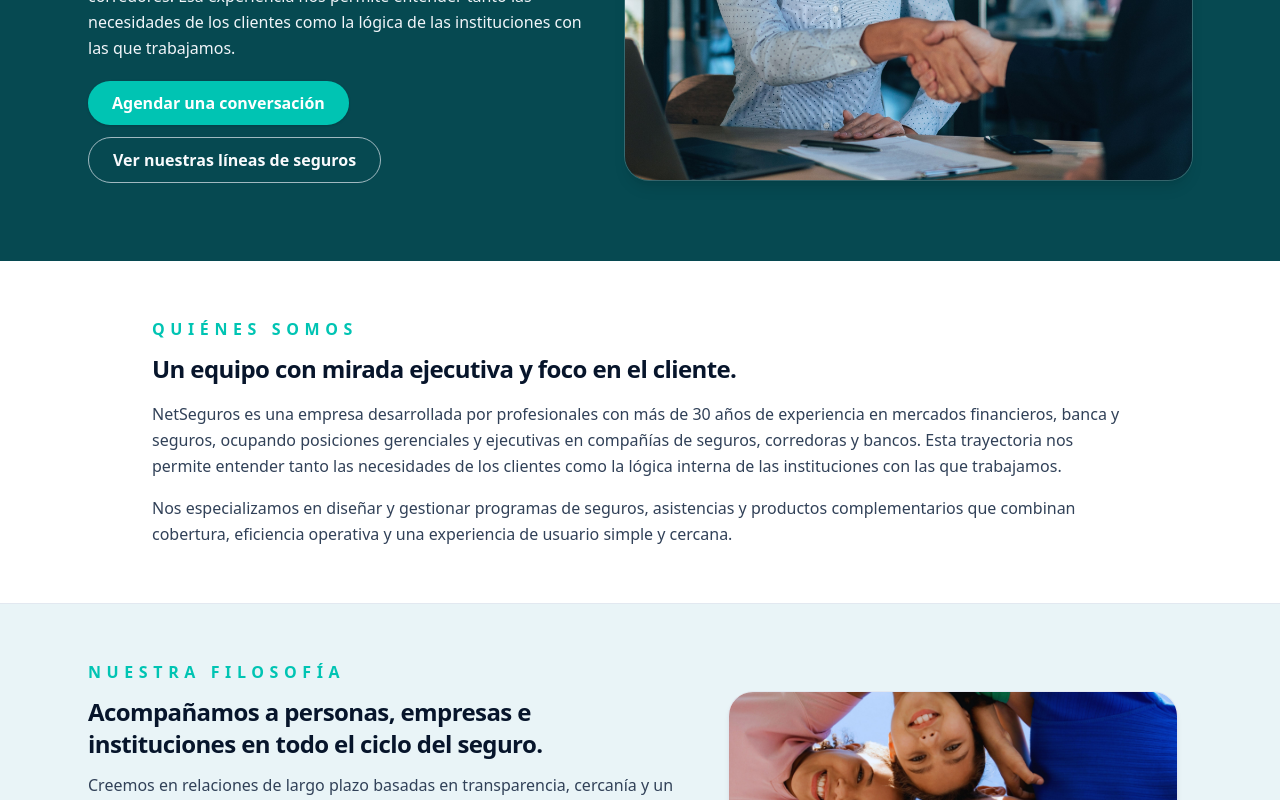
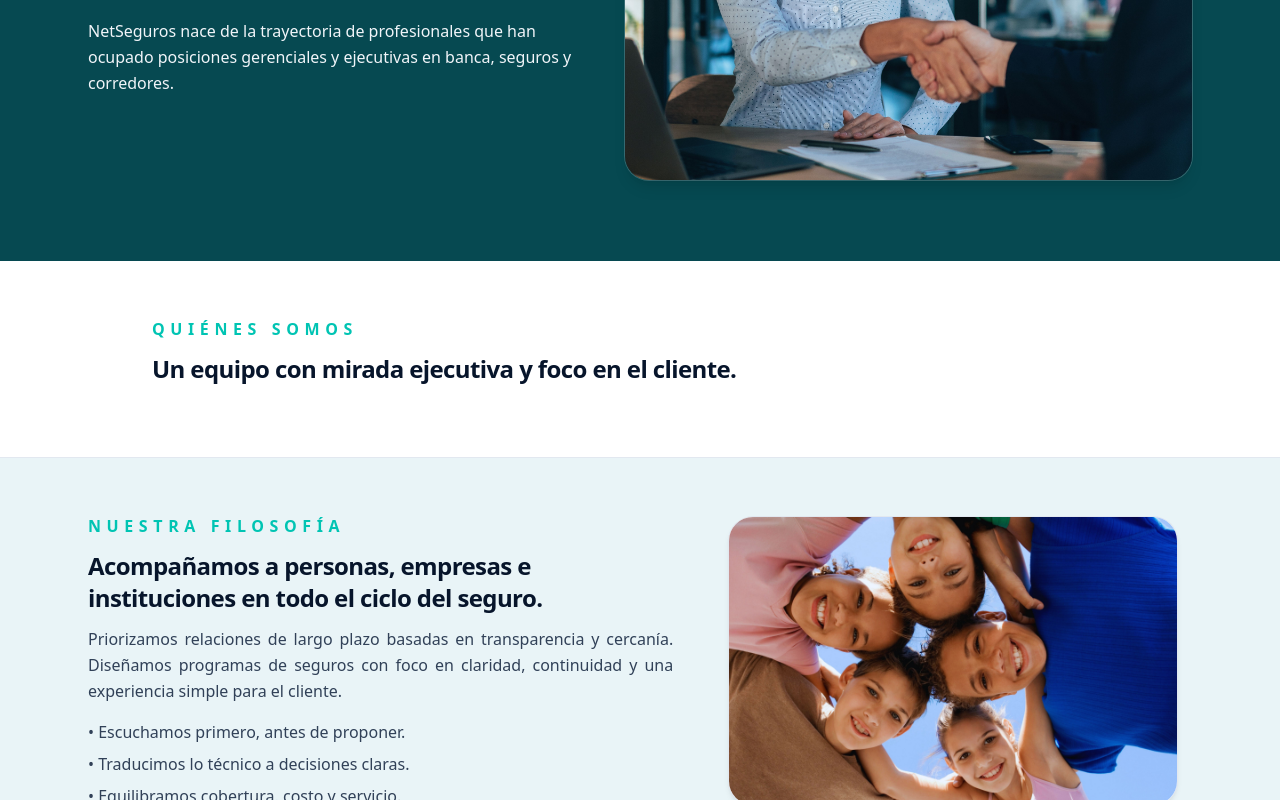
Before and after one commit to sebamusea/netseguros-web, a Next.js app: page /nosotros in a window 1280 px wide. Shown: the part 400-1200 px from the top of the page. Built offline with nearby package versions, Linux system fonts and the light colour scheme.

Commit message:
Actualización 4

```diff
--- a/src/app/nosotros/page.tsx
+++ b/src/app/nosotros/page.tsx
@@ -21,24 +21,9 @@ export default function NosotrosPage() {
               <p className="text-sm sm:text-base text-slate-100 leading-relaxed">
                 NetSeguros nace de la trayectoria de profesionales que han ocupado
                 posiciones gerenciales y ejecutivas en banca, seguros y corredores.
-                Esa experiencia nos permite entender tanto las necesidades de los
-                clientes como la lógica de las instituciones con las que trabajamos.
               </p>
 
-              <div className="mt-2 flex flex-wrap gap-3">
-                <Link
-                  href="/contacto"
-                  className="rounded-full bg-net-teal px-6 py-2.5 text-sm sm:text-base font-semibold text-white shadow-sm transition hover:bg-net-teal-strong"
-                >
-                  Agendar una conversación
-                </Link>
-                <Link
-                  href="/seguros"
-                  className="rounded-full border border-slate-200/70 px-6 py-2.5 text-sm sm:text-base font-semibold text-slate-50 transition hover:border-net-teal hover:text-net-teal"
-                >
-                  Ver nuestras líneas de seguros
-                </Link>
-              </div>
+
             </div>
 
             {/* Columna imagen – ocupa la derecha completa */}
@@ -70,23 +55,6 @@ export default function NosotrosPage() {
               Un equipo con mirada ejecutiva y foco en el cliente.
             </h2>
           </header>
-
-          <div className="space-y-4 text-sm sm:text-base leading-relaxed text-slate-700">
-            <p>
-              NetSeguros es una empresa desarrollada por profesionales con más
-              de 30 años de experiencia en mercados financieros, banca y
-              seguros, ocupando posiciones gerenciales y ejecutivas en
-              compañías de seguros, corredoras y bancos. Esta trayectoria nos
-              permite entender tanto las necesidades de los clientes como la
-              lógica interna de las instituciones con las que trabajamos.
-            </p>
-            <p>
-              Nos especializamos en diseñar y gestionar programas de seguros,
-              asistencias y productos complementarios que combinan cobertura,
-              eficiencia operativa y una experiencia de usuario simple y
-              cercana.
-            </p>
-          </div>
         </div>
       </section>
 
@@ -103,19 +71,16 @@ export default function NosotrosPage() {
                 Acompañamos a personas, empresas e instituciones en todo el
                 ciclo del seguro.
               </h2>
-              <p className="text-sm sm:text-base leading-relaxed text-slate-700">
-                Creemos en relaciones de largo plazo basadas en transparencia,
-                cercanía y un entendimiento profundo de los riesgos. Nuestro rol
-                no se limita a intermediar pólizas: asesoramos en el diseño de
-                programas, acompañamos en la implementación y estamos presentes
-                en la gestión de siniestros.
+              <p className="text-sm sm:text-base leading-relaxed text-slate-700 text-left sm:text-justify">
+                Priorizamos relaciones de largo plazo basadas en transparencia y cercanía.
+                Diseñamos programas de seguros con foco en claridad, continuidad y una
+                experiencia simple para el cliente.
               </p>
 
               <ul className="mt-4 space-y-2 text-sm sm:text-base text-slate-700">
-                <li>• Escuchamos primero, antes de proponer soluciones.</li>
-                <li>• Traducimos el lenguaje técnico de seguros a decisiones claras.</li>
-                <li>• Buscamos equilibrio entre cobertura, costo y experiencia de cliente.</li>
-                <li>• Trabajamos codo a codo con las áreas internas de nuestros clientes.</li>
+                <li>• Escuchamos primero, antes de proponer.</li>
+                <li>• Traducimos lo técnico a decisiones claras.</li>
+                <li>• Equilibramos cobertura, costo y servicio.</li>
               </ul>
             </div>
 
```
